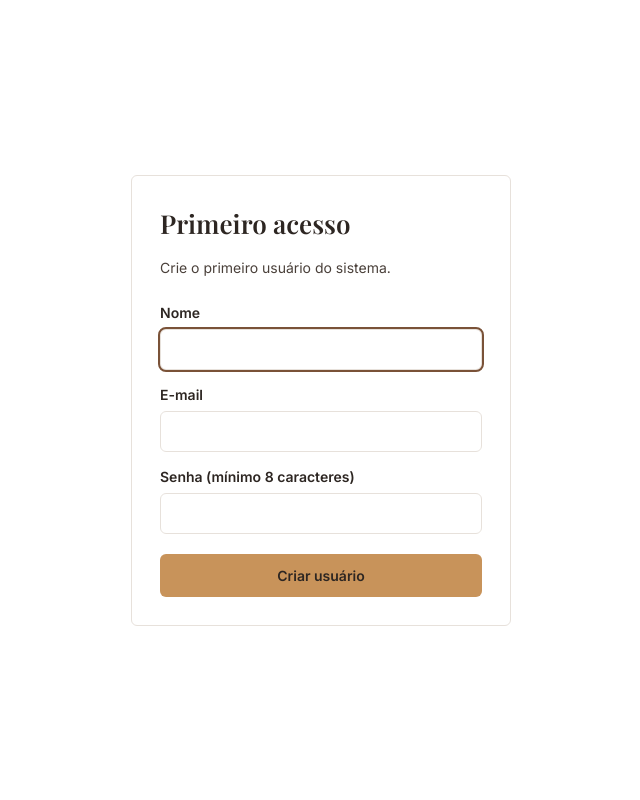
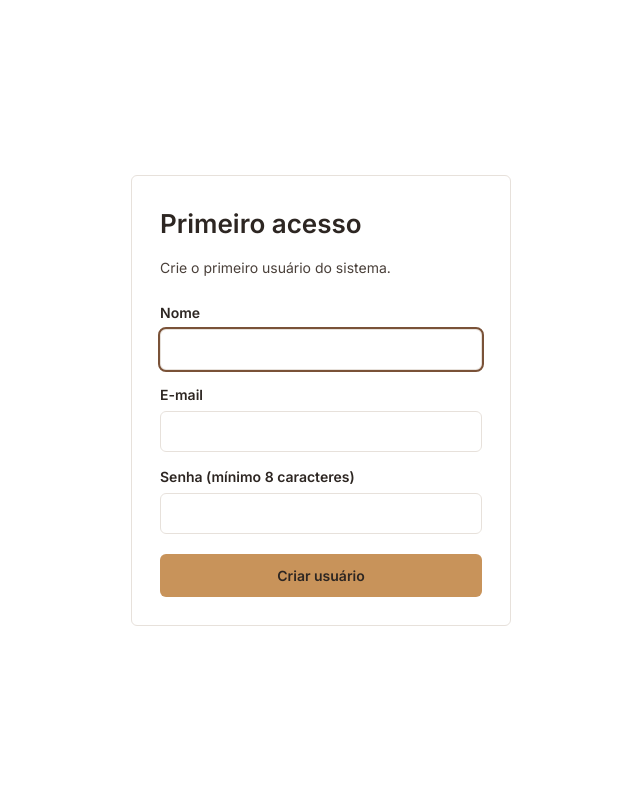
Before and after one commit to derik-dev/autores-aslan, a PHP site: page /primeiro-acesso.php in a window 1280 px wide. Shown: the whole page, without its empty margins (319-959 px from the left). Run offline with PHP 8.4, Linux system fonts and the light colour scheme; data that the repository does not hold is empty.

Commit message:
Troca fonte dos titulos para Inter (remove Playfair Display)
Co-Authored-By: Claude Sonnet 5.5 <noreply@anthropic.com>

```diff
--- a/public_html/assets/css/style.css
+++ b/public_html/assets/css/style.css
@@ -1,5 +1,5 @@
 /* Tokens de design do sistema */
-@import url('https://fonts.googleapis.com/css2?family=Inter:wght@400;600&family=Playfair+Display:wght@600&display=swap');
+@import url('https://fonts.googleapis.com/css2?family=Inter:wght@400;600&display=swap');
 
 :root {
   --bg: #FFFFFF;
@@ -15,7 +15,7 @@
   --error: #B3382C;    /* só para status de erro */
 
   --font-body: 'Inter', sans-serif;
-  --font-title: 'Playfair Display', serif; /* só títulos de página */
+  --font-title: 'Inter', sans-serif; /* títulos também em Inter */
 }
 
 body {
```
